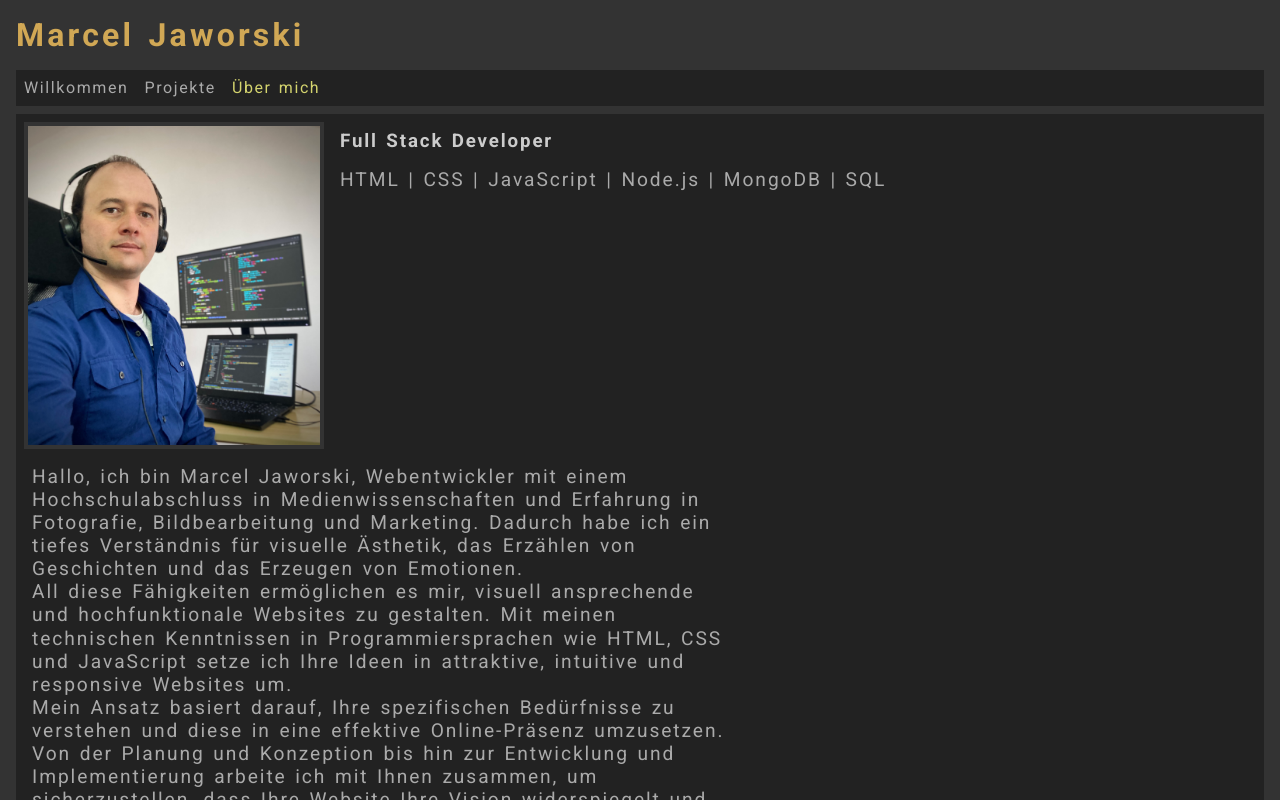
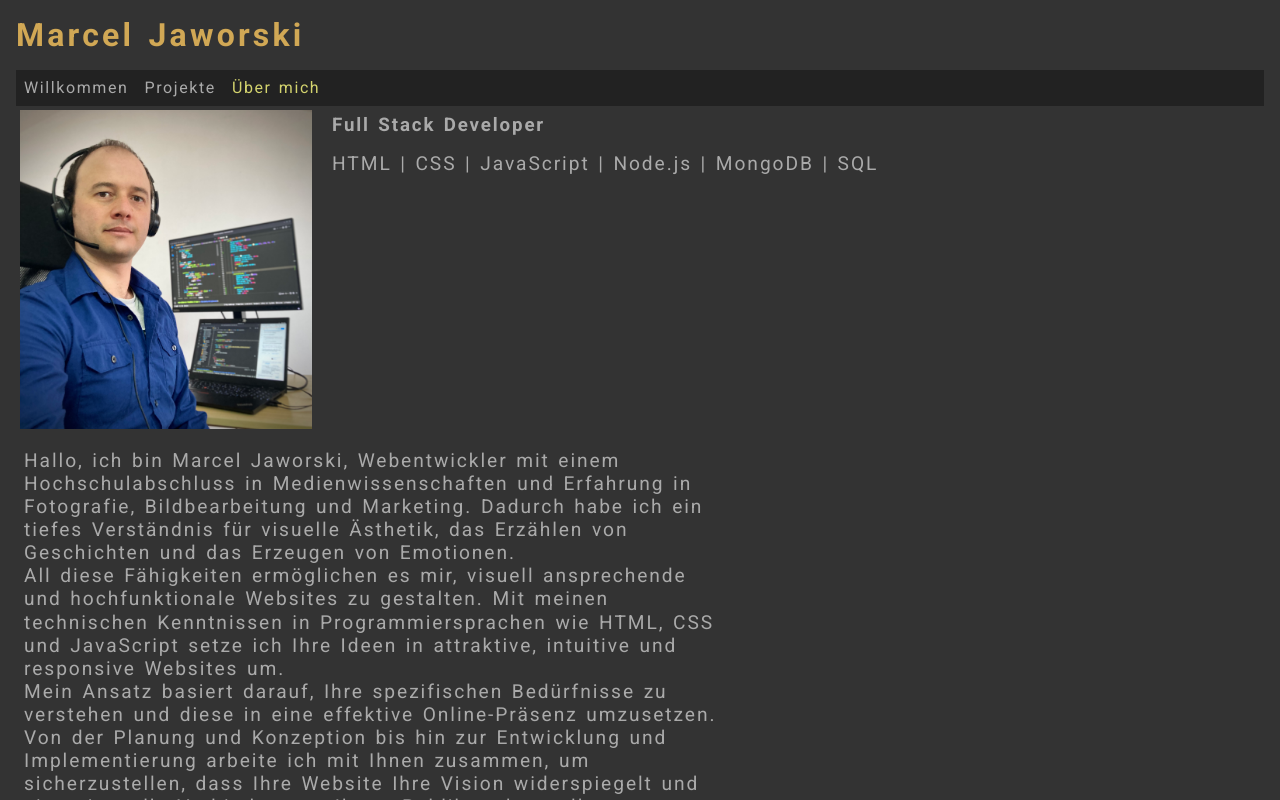
Before and after one commit to marceljaworski/portfolio, a React (Vite) app: page /about in a window 1280 px wide. Shown: the top 800 px of the page. Built offline with nearby package versions, Linux system fonts and the light colour scheme.

Commit message:
variables

```diff
--- a/src/App.scss
+++ b/src/App.scss
@@ -4,8 +4,8 @@
 	box-sizing: border-box;
 }
 body {
-	background-color: #333;
-	color: #ccc;
+	background-color: $bodybackground;
+	color: $primary;
 	font-family: 'Open Sans', sans-serif;
 	font-family: 'Roboto', sans-serif;
 	padding: 0 1rem;
@@ -17,7 +17,7 @@ body {
 
 
 	nav {
-		background-color: #222;
+		background-color: $background;
 		padding: .5rem;
 
 		a {
@@ -30,11 +30,14 @@ body {
 			color: rgb(211, 211, 110);
 		}
 	}
-
-	.main-projects {
-		background-color: #222;
+	.main {
+		background-color: $background;
 		margin-top: .5rem;
 		padding: .5rem;
+
+	}
+	.main-projects {
+
 		ul {
 			display: block;
 			list-style-type: disc;
@@ -47,10 +50,7 @@ body {
 	}
 
 	.main-about {
-		background-color: #222;
-		margin-top: .5rem;
-		padding: .5rem;
-		// color: #aaa;
+
 		p {
 			max-width: 700px;
 			color: #aaa;
--- a/src/variables.scss
+++ b/src/variables.scss
@@ -1,4 +1,4 @@
-$primary:#F2F2F2;
+$primary: #aaa;
 $secundary:#737373;
 $dark: #323232;
 $blue: blue;
@@ -8,5 +8,6 @@ $green: #3E9C0B;
 $black: #0D0D0D;
 $class:  #3E9C0B;
 $wert:rgb(209, 168, 85);
-$background: #262626;
+$background: #222;
+$bodybackground: #333;
 $grey: #404040;
```
